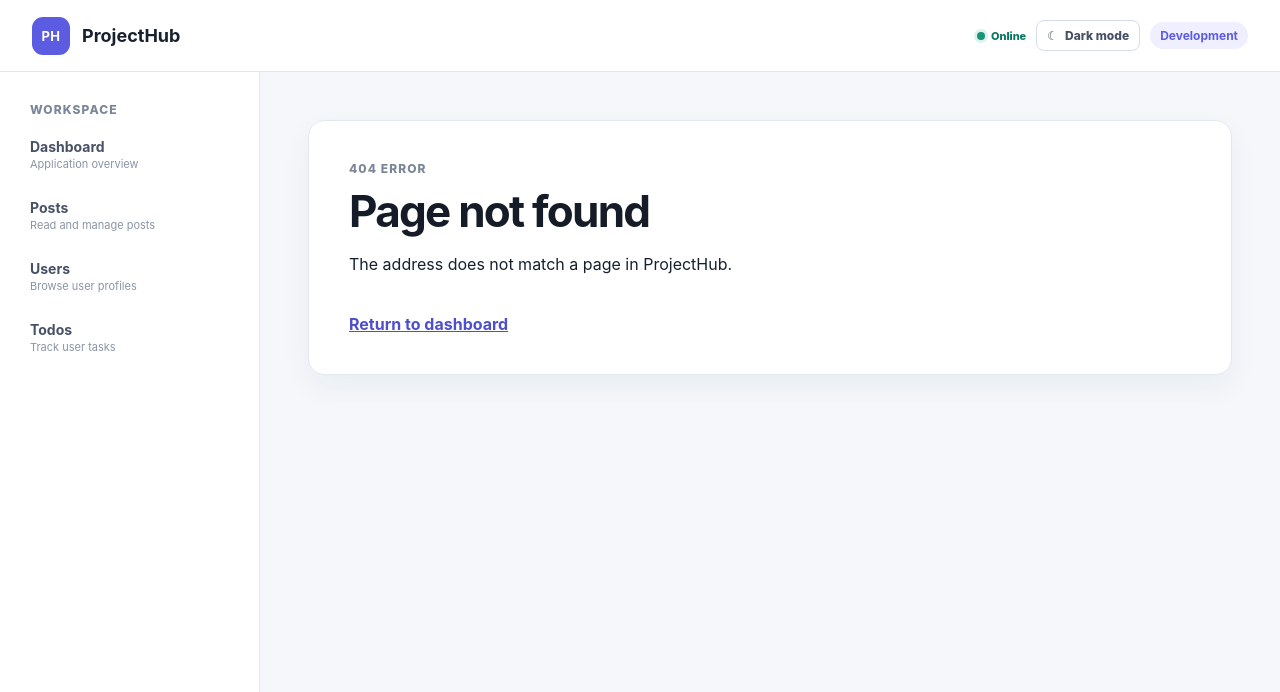
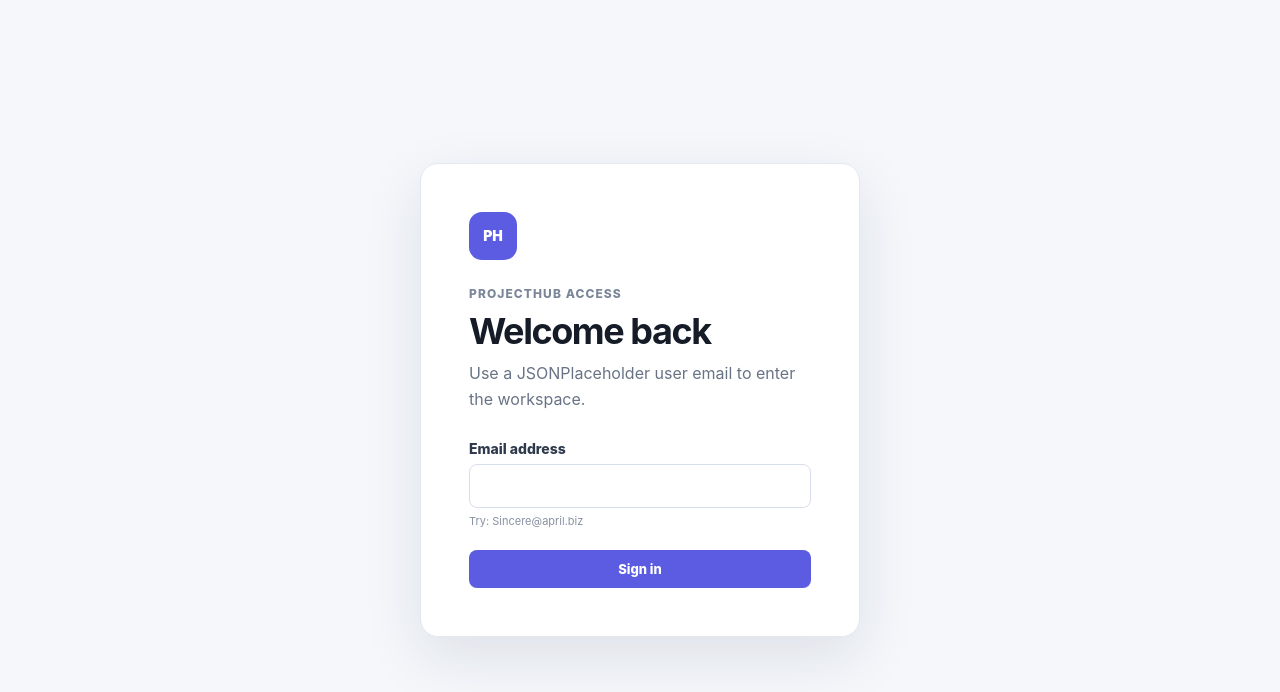
Before and after one commit to prabhakarlainipg/coding-practice, a React (Vite) app in the folder react/my-react-app/: page /login in a window 1280 px wide. Shown: the top 692 px of the page. Built offline with nearby package versions, Linux system fonts and the light colour scheme.

Commit message:
Protected Routes

```diff
--- a/react/my-react-app/src/App.css
+++ b/react/my-react-app/src/App.css
@@ -5,6 +5,22 @@
 .environment-badge, .status { border-radius: 999px; padding: 6px 10px; font-size: 12px; font-weight: 700; }
 .environment-badge { color: #5b5ce2; background: #efefff; }
 .header-actions { display: flex; align-items: center; gap: 10px; }
+.user-menu { display: flex; align-items: center; gap: 8px; padding-left: 10px; border-left: 1px solid #e3e8f0; }
+.user-menu span { max-width: 150px; overflow: hidden; color: #465166; font-size: 12px; font-weight: 800; text-overflow: ellipsis; white-space: nowrap; }
+.user-menu button { padding: 6px 9px; border: 1px solid #d8ddeb; border-radius: 7px; color: #465166; background: #fff; font-size: 11px; font-weight: 800; cursor: pointer; }
+.user-menu button:hover { border-color: #5b5ce2; color: #4d4fce; }
+.user-menu button:focus-visible { outline: 3px solid rgba(91, 92, 226, .35); outline-offset: 2px; }
+.login-page { min-height: 100vh; display: grid; place-items: center; padding: 24px; background: #f5f7fb; }
+.login-card { width: min(100%, 440px); padding: clamp(30px, 6vw, 48px); border: 1px solid #e3e8f0; border-radius: 18px; background: #fff; box-shadow: 0 20px 60px rgba(23, 34, 55, .1); }
+.login-brand { width: 48px; height: 48px; display: grid; place-items: center; margin-bottom: 26px; border-radius: 13px; color: #fff; background: #5b5ce2; font-size: 14px; font-weight: 900; }
+.login-card h1 { margin: 8px 0; color: #151b27; font-size: 36px; letter-spacing: -.04em; }
+.login-card > p:not(.eyebrow) { margin: 0; color: #687386; line-height: 1.6; }
+.login-card form { margin-top: 28px; }
+.login-card input { width: 100%; padding: 11px 12px; border: 1px solid #d8ddeb; border-radius: 8px; color: #18202f; background: #fff; }
+.login-card input:focus { border-color: #5b5ce2; outline: 3px solid rgba(91, 92, 226, .16); }
+.login-card small { display: block; margin-top: 6px; color: #8992a3; font-size: 11px; }
+.login-card .primary-button { width: 100%; padding: 11px 14px; }
+.login-error { margin: -8px 0 18px; padding: 10px 12px; border-radius: 8px; color: #8e211a; background: #fff1f1; font-size: 12px; font-weight: 700; }
 .theme-toggle { display: inline-flex; align-items: center; gap: 7px; padding: 7px 10px; border: 1px solid #d8ddeb; border-radius: 8px; color: #465166; background: #fff; font-size: 12px; font-weight: 800; cursor: pointer; }
 .theme-toggle:hover { border-color: #5b5ce2; color: #4d4fce; }
 .theme-toggle:focus-visible { outline: 3px solid rgba(91, 92, 226, .35); outline-offset: 2px; }
@@ -293,6 +309,7 @@
 :root[data-theme='dark'] .todo-stats > div,
 :root[data-theme='dark'] .todo-toolbar,
 :root[data-theme='dark'] .todo-row-card,
+:root[data-theme='dark'] .login-card,
 :root[data-theme='dark'] .route-loading { border-color: #303849; background: #1b202c; box-shadow: none; }
 :root[data-theme='dark'] .modal-dialog { border-color: #3b4354; color: #d7dcea; background: #1b202c; }
 :root[data-theme='dark'] .app-header,
@@ -314,5 +331,9 @@
 :root[data-theme='dark'] select,
 :root[data-theme='dark'] .secondary-button,
 :root[data-theme='dark'] .theme-toggle { border-color: #3b4354; color: #d7dcea; background: #242a37; }
+:root[data-theme='dark'] .user-menu { border-color: #3b4354; }
+:root[data-theme='dark'] .user-menu span { color: #d7dcea; }
+:root[data-theme='dark'] .user-menu button { border-color: #3b4354; color: #d7dcea; background: #242a37; }
+:root[data-theme='dark'] .login-page { background: #121620; }
 :root[data-theme='dark'] .profile-grid section { background: #242a37; }
 :root[data-theme='dark'] .offline-banner { border-color: #713e3e; color: #ffc7c7; background: #352325; }
--- a/react/my-react-app/src/App.tsx
+++ b/react/my-react-app/src/App.tsx
@@ -5,6 +5,7 @@ import { createBrowserRouter, RouterProvider } from 'react-router-dom'
 import './App.css'
 import { queryClient } from './app/queryClient'
 import { AuthProvider } from './features/auth/context/AuthProvider'
+import { ProtectedRoute } from './features/auth/components/ProtectedRoute'
 import { PreferencesProvider } from './features/preferences/context/PreferencesProvider'
 import { AppLayout } from './layouts/AppLayout'
 
@@ -32,11 +33,21 @@ const UserDetailPage = lazy(() =>
 const TodosPage = lazy(() =>
   import('./pages/TodosPage').then((module) => ({ default: module.TodosPage })),
 )
+const LoginPage = lazy(() =>
+  import('./pages/LoginPage').then((module) => ({ default: module.LoginPage })),
+)
 const NotFoundPage = lazy(() =>
   import('./pages/NotFoundPage').then((module) => ({ default: module.NotFoundPage })),
 )
 //defines route tree
 const router = createBrowserRouter([
+  {
+    path: '/login',
+    element: <LoginPage />,
+  },
+  {
+    element: <ProtectedRoute />,
+    children: [
       {
         path: '/',
         element: <AppLayout />,
@@ -61,6 +72,8 @@ const router = createBrowserRouter([
           { path: '*', element: <NotFoundPage /> },
         ],
       },
+    ],
+  },
 ])
 
 function App() {
--- /dev/null
+++ b/react/my-react-app/src/features/auth/api/authApi.ts
@@ -0,0 +1,22 @@
+import { getUsers } from '../../users/api/usersApi'
+import type { AuthUser } from '../types/auth'
+
+export async function authenticateUser(email: string): Promise<AuthUser> {
+  const users = await getUsers()
+  const normalizedEmail = email.trim().toLocaleLowerCase()
+  const user = users.find(
+    (candidate) => candidate.email.toLocaleLowerCase() === normalizedEmail,
+  )
+
+  if (!user) {
+    throw new Error('No account was found for that email address.')
+  }
+
+  return {
+    id: user.id,
+    name: user.name,
+    username: user.username,
+    email: user.email,
+    role: user.id === 1 ? 'admin' : 'member',
+  }
+}
--- /dev/null
+++ b/react/my-react-app/src/features/auth/components/ProtectedRoute.tsx
@@ -0,0 +1,15 @@
+import { Navigate, Outlet, useLocation } from 'react-router-dom'
+import { useAuth } from '../hooks/useAuth'
+
+export function ProtectedRoute() {
+  const { status } = useAuth()
+  const location = useLocation()
+
+  if (status === 'unauthenticated') {
+    const requestedUrl = `${location.pathname}${location.search}${location.hash}`
+
+    return <Navigate to="/login" replace state={{ from: requestedUrl }} />
+  }
+
+  return <Outlet />
+}
--- /dev/null
+++ b/react/my-react-app/src/features/auth/components/UserMenu.tsx
@@ -0,0 +1,16 @@
+import { useAuth } from '../hooks/useAuth'
+
+export function UserMenu() {
+  const { logout, user } = useAuth()
+
+  if (!user) {
+    return null
+  }
+
+  return (
+    <div className="user-menu">
+      <span title={user.email}>{user.name}</span>
+      <button type="button" onClick={logout}>Log out</button>
+    </div>
+  )
+}
--- /dev/null
+++ b/react/my-react-app/src/features/auth/mutations/useLogin.ts
@@ -0,0 +1,12 @@
+import { useMutation } from '@tanstack/react-query'
+import { authenticateUser } from '../api/authApi'
+import { useAuth } from '../hooks/useAuth'
+
+export function useLogin() {
+  const { login } = useAuth()
+
+  return useMutation({
+    mutationFn: authenticateUser,
+    onSuccess: login,
+  })
+}
--- a/react/my-react-app/src/layouts/AppLayout.tsx
+++ b/react/my-react-app/src/layouts/AppLayout.tsx
@@ -5,6 +5,7 @@ import { Navigation } from '../components/Navigation'
 import { NetworkStatus } from '../components/NetworkStatus'
 import { RouteErrorFallback } from '../components/RouteErrorFallback'
 import { RouteLoading } from '../components/RouteLoading'
+import { UserMenu } from '../features/auth/components/UserMenu'
 import { ThemeToggle } from '../features/preferences/components/ThemeToggle'
 
 /*
@@ -30,6 +31,7 @@ export function AppLayout() {
         <div className="header-actions">
           <NetworkStatus />
           <ThemeToggle />
+          <UserMenu />
           <span className="environment-badge">Development</span>
         </div>
       </header>
--- /dev/null
+++ b/react/my-react-app/src/pages/LoginPage.tsx
@@ -0,0 +1,92 @@
+import { zodResolver } from '@hookform/resolvers/zod'
+import { useForm } from 'react-hook-form'
+import { Navigate, useLocation, useNavigate } from 'react-router-dom'
+import { z } from 'zod'
+import { useAuth } from '../features/auth/hooks/useAuth'
+import { useLogin } from '../features/auth/mutations/useLogin'
+import { getErrorMessage } from '../lib/getErrorMessage'
+
+const loginSchema = z.object({
+  email: z.email('Enter a valid email address'),
+})
+
+type LoginFormValues = z.infer<typeof loginSchema>
+
+type LoginLocationState = {
+  from?: unknown
+}
+
+function getSafeRedirect(state: LoginLocationState | null): string {
+  const from = state?.from
+
+  return typeof from === 'string' && from.startsWith('/') && !from.startsWith('//')
+    ? from
+    : '/'
+}
+
+export function LoginPage() {
+  const { status } = useAuth()
+  const location = useLocation()
+  const navigate = useNavigate()
+  const { error, isPending, mutateAsync: loginAsync } = useLogin()
+  const redirectTo = getSafeRedirect(location.state as LoginLocationState | null)
+  const {
+    formState: { errors },
+    handleSubmit,
+    register,
+  } = useForm<LoginFormValues>({
+    resolver: zodResolver(loginSchema),
+    defaultValues: { email: '' },
+  })
+
+  if (status === 'authenticated') {
+    return <Navigate to={redirectTo} replace />
+  }
+
+  const submitLogin = handleSubmit(async ({ email }) => {
+    try {
+      await loginAsync(email)
+      navigate(redirectTo, { replace: true })
+    } catch {
+      // TanStack Query exposes this failure through `error` for the form alert.
+    }
+  })
+
+  return (
+    <main className="login-page">
+      <section className="login-card" aria-labelledby="login-heading">
+        <div className="login-brand" aria-hidden="true">PH</div>
+        <p className="eyebrow">ProjectHub access</p>
+        <h1 id="login-heading">Welcome back</h1>
+        <p>Use a JSONPlaceholder user email to enter the workspace.</p>
+
+        <form onSubmit={(event) => void submitLogin(event)} noValidate>
+          <div className="form-field">
+            <label htmlFor="login-email">Email address</label>
+            <input
+              id="login-email"
+              type="email"
+              autoComplete="email"
+              aria-describedby={errors.email ? 'login-email-error' : 'login-email-help'}
+              aria-invalid={Boolean(errors.email)}
+              {...register('email')}
+            />
+            {errors.email ? (
+              <p id="login-email-error" className="field-error" role="alert">
+                {errors.email.message}
+              </p>
+            ) : (
+              <small id="login-email-help">Try: Sincere@april.biz</small>
+            )}
+          </div>
+
+          {error && <p className="login-error" role="alert">{getErrorMessage(error, 'login')}</p>}
+
+          <button className="primary-button" disabled={isPending} type="submit">
+            {isPending ? 'Signing in…' : 'Sign in'}
+          </button>
+        </form>
+      </section>
+    </main>
+  )
+}
```
Lines whose indentation alone changed are shown as unchanged.
